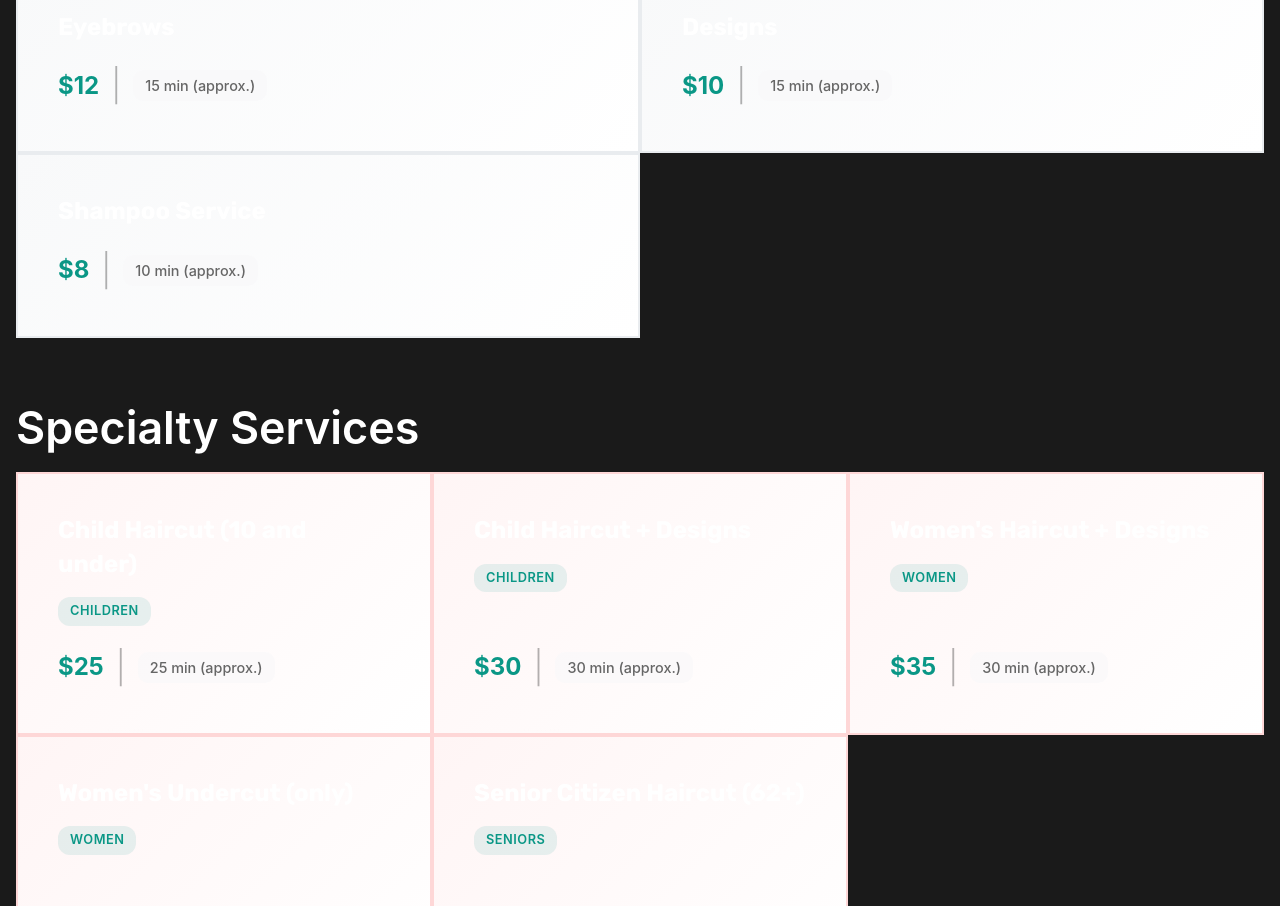
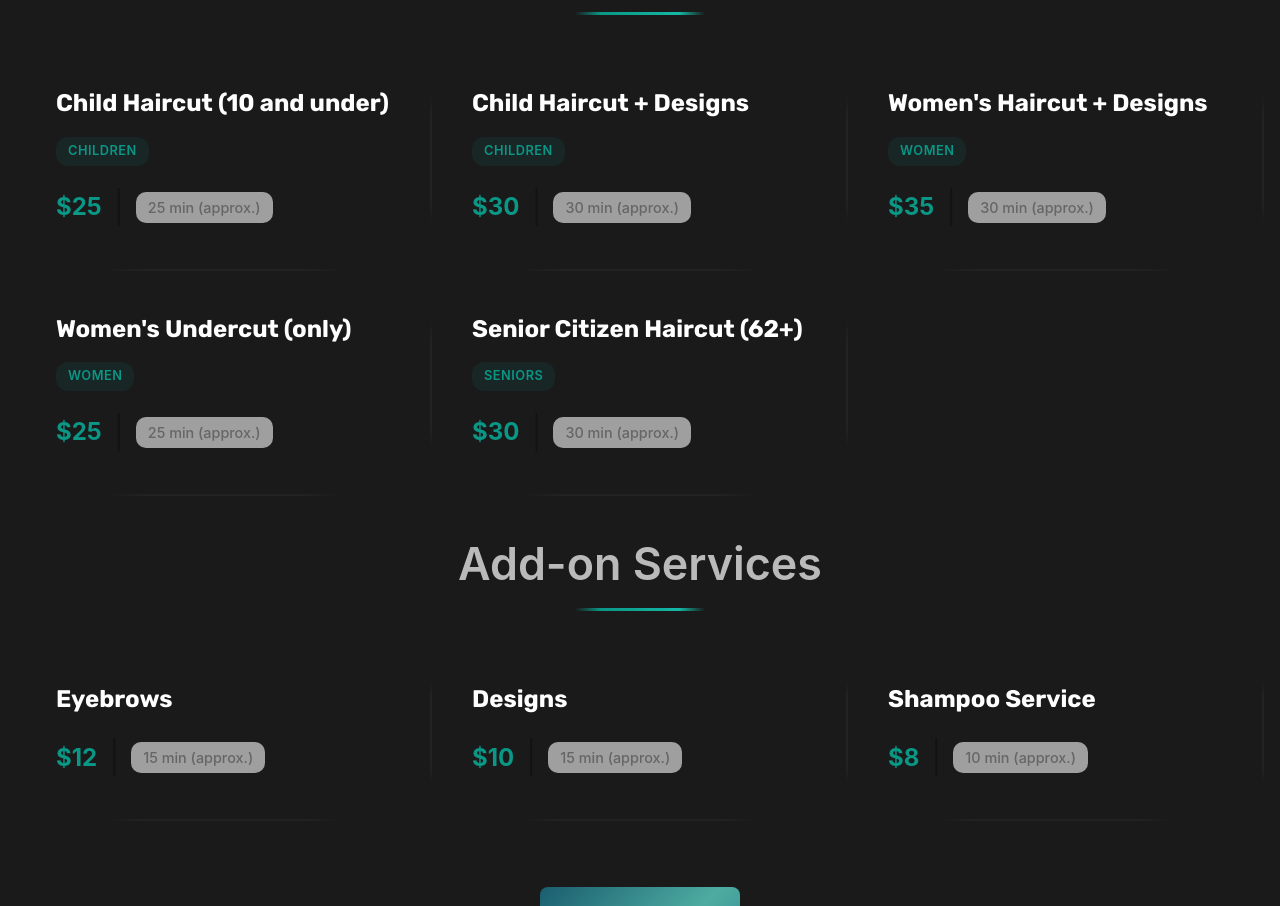
Before and after one commit to CartezDew/ClipCultureBarbershop, a React (Vite) app in the folder frontend/: page /services in a window 1280 px wide. Shown: the part 1860-2766 px from the top of the page. Built offline with nearby package versions, Linux system fonts and the light colour scheme.

Commit message:
udpdated services page

```diff
--- a/frontend/src/components/ServicesGallery.jsx
+++ b/frontend/src/components/ServicesGallery.jsx
@@ -72,7 +72,7 @@ const ServicesGallery = () => {
     window.addEventListener('resize', onResize);
 
     // RAF loop
-    const speedPxPerSec = 60; // tune speed here
+    const speedPxPerSec = 20; // tune speed here
     const tick = (ts) => {
       if (!lastTsRef.current) lastTsRef.current = ts;
       const dt = (ts - lastTsRef.current) / 1000;
--- a/frontend/src/pages/Services.jsx
+++ b/frontend/src/pages/Services.jsx
@@ -1,5 +1,6 @@
 import { useState, useEffect } from 'react';
 import { Link } from 'react-router-dom';
+import { motion } from 'framer-motion';
 import ServicesGallery from '../components/ServicesGallery.jsx';
 import '../styles/services.css';
 
@@ -85,9 +86,37 @@ const Services = () => {
             </div>
           </div>
 
+                    {/* Specialty Services */}
+                    <div className="services__section">
+            <h2 className="services__section-title">Specialty Services</h2>
+            <div className="services-divider"></div>
+            <div className={`services__grid ${isAnimated ? 'animate' : ''}`}>
+              {specialtyServices.map((service, index) => (
+                <div
+                  key={index}
+                  className={`services__card services__card--specialty ${isAnimated ? 'card-animate-in' : ''}`}
+                  style={{
+                    animationDelay: `${(index + 19) * 0.1}s`,
+                    opacity: isAnimated ? 1 : 0,
+                    transform: isAnimated ? 'translateX(0)' : 'translateX(-50px)'
+                  }}
+                >
+                  <h3 className="services__card-title">{service.name}</h3>
+                  <div className="services__card-category">{service.category}</div>
+                  <div className="services__card-details">
+                    <div className="services__card-price">${service.price}</div>
+                    <div className="services__card-divider">|</div>
+                    <div className="services__card-duration-pill">{service.duration}</div>
+                  </div>
+                </div>
+              ))}
+            </div>
+          </div>
+
           {/* Add-on Services */}
           <div className="services__section">
             <h2 className="services__section-title">Add-on Services</h2>
+            <div className="services-divider"></div>
             <div className={`services__grid services__grid--addons ${isAnimated ? 'animate' : ''}`}>
               {addOnServices.map((service, index) => (
                 <div
@@ -110,38 +139,25 @@ const Services = () => {
             </div>
           </div>
 
-          {/* Specialty Services */}
-          <div className="services__section">
-            <h2 className="services__section-title">Specialty Services</h2>
-            <div className={`services__grid ${isAnimated ? 'animate' : ''}`}>
-              {specialtyServices.map((service, index) => (
-                <div
-                  key={index}
-                  className={`services__card services__card--specialty ${isAnimated ? 'card-animate-in' : ''}`}
-                  style={{
-                    animationDelay: `${(index + 19) * 0.1}s`,
-                    opacity: isAnimated ? 1 : 0,
-                    transform: isAnimated ? 'translateX(0)' : 'translateX(-50px)'
-                  }}
-                >
-                  <h3 className="services__card-title">{service.name}</h3>
-                  <div className="services__card-category">{service.category}</div>
-                  <div className="services__card-details">
-                    <div className="services__card-price">${service.price}</div>
-                    <div className="services__card-divider">|</div>
-                    <div className="services__card-duration-pill">{service.duration}</div>
-                  </div>
-                </div>
-              ))}
-              {/* Add empty cards to fill the 3x2 grid */}
-              <div className="services__card services__card--empty"></div>
-            </div>
-          </div>
-
           <div className="services__cta">
-            <Link to="/contact" className="btn btn--primary btn--large">
+            <motion.button
+              className="btn-book-now"
+              onClick={() => window.location.href = '/contact'}
+              animate={{
+                backgroundPosition: ["0% 50%", "100% 50%", "0% 50%"]
+              }}
+              transition={{
+                duration: 3,
+                repeat: Infinity,
+                ease: "linear"
+              }}
+              style={{
+                background: "linear-gradient(135deg,rgb(5, 61, 90) 0%,rgb(77, 172, 161) 50%, #085078 100%)",
+                backgroundSize: "200% 200%"
+              }}
+            >
               Book Your Service
-            </Link>
+            </motion.button>
           </div>
         </div>
       </section>
--- a/frontend/src/styles/services-gallery.css
+++ b/frontend/src/styles/services-gallery.css
@@ -184,7 +184,7 @@
     transform: none;
     box-shadow: none;
   }
-}
+
 
 /* Services Gallery Controls Wrapper */
 .services-gallery-controls-wrapper {
--- a/frontend/src/styles/services.css
+++ b/frontend/src/styles/services.css
@@ -5,12 +5,6 @@
   color: white;
 }
 
-/* .section--light h1,
-.section--light h2,
-.section--light h3,
-.section--light p {
-  color: white;
-} */
 
 /* Services Header */
 .services__header {
@@ -27,7 +21,7 @@
 }
 
 .services__title {
-  font-size: 3rem;
+  font-size: clamp(2.8rem, 4vw, 3.2rem);
   font-weight: 700;
   line-height: 1.2;
   letter-spacing: -0.02em;
@@ -55,7 +49,7 @@
 
 /* Service Sections */
 .services__section {
-  margin-bottom: 4rem;
+  margin-bottom: 0.5rem;
 }
 
 
@@ -85,7 +79,7 @@
   transform: translateY(30px);
   transition: all 0.8s ease 0.3s;
   position: relative;
-  margin-bottom: 2rem;
+  margin-bottom: 0rem;
 }
 
 .services__grid--addons.animate {
@@ -114,6 +108,16 @@
   animation: cardEaseInFromLeft 0.6s ease-out forwards;
 }
 
+/* Add-on Services */
+ .services__section-title {
+  font-size: clamp(2.5rem, 3.5vw, 2.8rem) !important;
+  text-align: center;
+  padding-top: 2rem;
+  opacity: 0.7;
+}
+
+
+
 @keyframes cardEaseInFromLeft {
   0% {
     opacity: 0;
@@ -125,29 +129,7 @@
   }
 }
 
-/* Grid layout (adjust breakpoints/columns as needed) */
-.services__grid {
-  display: grid;
-  grid-template-columns: repeat(3, minmax(0, 1fr));
-  gap: 0; /* no gaps so dividers meet cleanly */
-}
 
-@media (max-width: 900px) {
-  .services__grid {
-    grid-template-columns: repeat(2, 1fr);
-  }
-}
-
-@media (max-width: 560px) {
-  .services__grid {
-    grid-template-columns: 1fr;
-  }
-}
-
-/* Base: prep cards for absolute pseudo-elements */
-.services__card {
-  position: relative;
-}
 
 /* RIGHT divider (vertical) — one per card */
 .services__card::after {
@@ -189,50 +171,7 @@
   pointer-events: none;
 }
 
-/* === EDGE CLEANUP (3 columns) === */
-.services__grid .services__card:nth-child(3n)::after { /* last col */
-  display: none;
-}
-.services__grid .services__card:nth-last-child(-n + 3)::before { /* last row */
-  display: none;
-}
 
-/* === EDGE CLEANUP for 2 columns (<=900px) === */
-@media (max-width: 900px) {
-  .services__grid .services__card:nth-child(2n)::after { /* last col in 2-col layout */
-    display: none;
-  }
-  .services__grid .services__card:nth-last-child(-n + 2)::before { /* last row in 2-col layout */
-    display: none;
-  }
-}
-
-/* === EDGE CLEANUP for 1 column (<=560px) === */
-@media (max-width: 560px) {
-  .services__grid .services__card::after { /* no right divider in 1-col */
-    display: none;
-  }
-  .services__grid .services__card:last-child::before { /* no bottom divider on last card */
-    display: none;
-  }
-}
-
-/* If you keep the helper <div class="border-effects"> in JSX, hide it: */
-.border-effects {
-  display: none;
-}
-
-/* Special handling for addons grid (2 columns) */
-.services__grid--addons {
-  grid-template-columns: repeat(2, 1fr);
-}
-
-.services__grid--addons .services__card:nth-child(2n)::after {
-  display: none;
-}
-.services__grid--addons .services__card:nth-last-child(-n + 2)::before {
-  display: none;
-}
 
 /* Hover Effects */
 .services__card:hover {
@@ -346,109 +285,40 @@
   font-weight: 500;
 }
 
-/* Add-on Services */
-.services__card--addon {
-  background: linear-gradient(135deg, #f8f9fa 0%, #ffffff 100%);
-  border: 2px solid #e9ecef;
-}
 
-.services__card--addon:hover {
-  border-color: #0a9786;
-  background: linear-gradient(135deg, #ffffff 0%, #f8f9fa 100%);
-}
-
-/* Specialty Services */
-.services__card--specialty {
-  background: linear-gradient(135deg, #fff5f5 0%, #ffffff 100%);
-  border: 2px solid #fed7d7;
-}
 
 .services__card--specialty:hover {
   border-color: #0a9786;
-  background: linear-gradient(135deg, #ffffff 0%, #fff5f5 100%);
 }
 
-/* Empty Card */
-.services__card--empty {
-  background: transparent;
-  border: none;
-  pointer-events: none;
-  visibility: hidden;
-}
 
 .services__cta {
   text-align: center;
-  margin-top: 3rem;
+  margin-top: 2rem;
+  padding: 2rem 0;
 }
 
-/* Responsive Design */
-/* @media (max-width: 768px) {
-  .services__title {
-    font-size: 2.5rem;
-  }
+.services__cta .btn-book-now {
+  color: white;
+  border: none;
+  padding: 1rem 2rem;
+  border-radius: 8px;
+  font-weight: 600;
+  font-size: 1.1rem;
+  cursor: pointer;
+  transition: all 0.3s ease;
+  white-space: nowrap;
+  min-width: 200px;
+  height: 56px;
+  display: inline-flex;
+  align-items: center;
+  justify-content: center;
+  box-sizing: border-box;
+  position: relative;
+  overflow: hidden;
+}
 
-  .services__subtitle {
-    font-size: 1.1rem;
-  }
-
-  .services__section-title {
-    font-size: 1.75rem;
-  }
-
-  .services__grid {
-    grid-template-columns: repeat(2, 1fr);
-    grid-template-rows: repeat(3, 1fr);
-  }
-
-  .services__grid--addons {
-    grid-template-columns: repeat(2, 1fr);
-    grid-template-rows: repeat(2, 1fr);
-    max-width: 100%;
-  }
-
-  .services__card:nth-child(3n) {
-    border-right: 1px solid rgba(255, 255, 255, 0.15);
-  }
-
-  .services__card:nth-child(2n) {
-    border-right: none;
-  }
-
-  .services__card:nth-child(n+5) {
-    border-bottom: none;
-  }
-
-  .services__card {
-    padding: 1.25rem;
-  }
-} */
-
-@media (max-width: 500px) {
-  .services__title {
-    font-size: 2rem;
-  }
-
-  .services__section-title {
-    font-size: 1.5rem;
-  }
-
-  .services__grid {
-    grid-template-columns: 1fr;
-    grid-template-rows: repeat(6, auto);
-  }
-
-  .services__grid--addons {
-    grid-template-columns: 1fr;
-    grid-template-rows: repeat(3, auto);
-  }
-
-  .services__card {
-    padding: 1rem;
-    border-right: none;
-    border-bottom: 1px solid rgba(255, 255, 255, 0.15);
-  }
-
-  .services__card:last-child {
-    border-bottom: none;
-  }
+.services__cta .btn-book-now:hover {
+  box-shadow: 0 8px 25px rgba(8, 80, 120, 0.5);
+  transform: translateY(-2px);
 }
```
